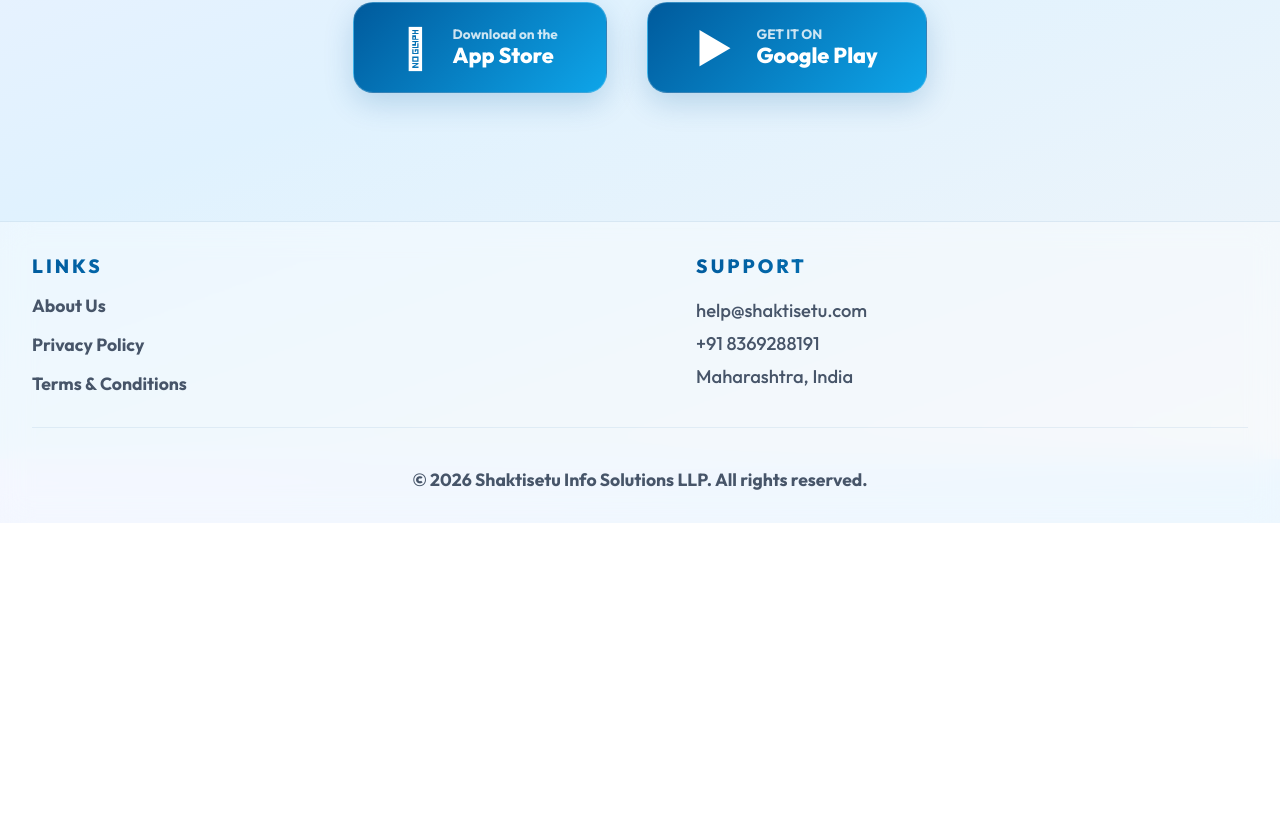
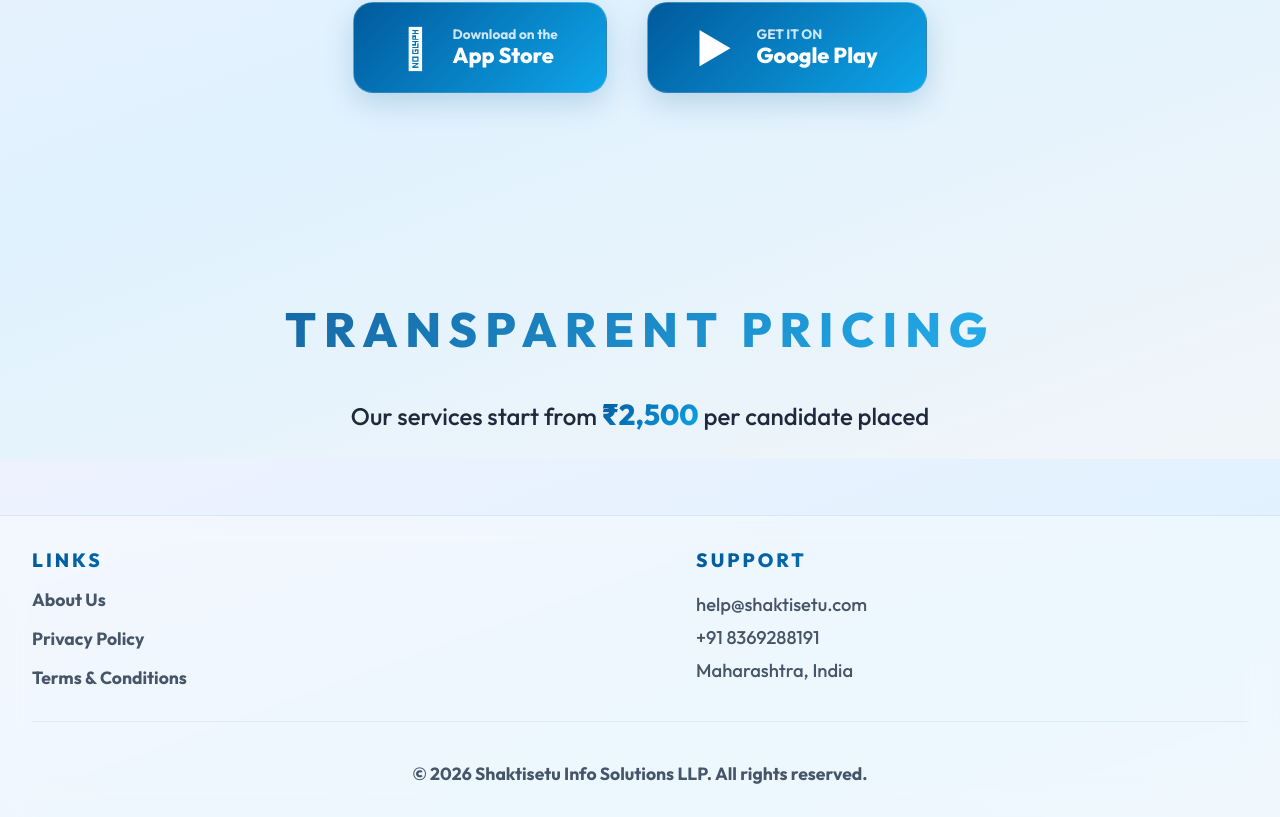
Before and after one commit to singhabhyudita/shaktisetu-home-v1, a React (Create React App) app: page / in a window 1280 px wide. Shown: the part 3541-4358 px from the top of the page. Before the commit the page ends 4064 px from the top, so only its background shows below. Built offline with nearby package versions, Linux system fonts and the light colour scheme; no server answers.

Commit message:
Release Build (#7)
* Clean sync: Applying dev changes on top of latest main

* onboarding testing done

* lint fix

* Add refund page

* test fix

* Add pricing and update refund policy

```diff
--- a/src/components/HomePage/HomePage.tsx
+++ b/src/components/HomePage/HomePage.tsx
@@ -4,6 +4,7 @@ import Mission from "./sections/Mission";
 import Features from "./sections/Features";
 import Testimonials from "./sections/Testimonials";
 import CTA from "./sections/CTA";
+import Pricing from "./sections/Pricing";
 import Clients from "./sections/Clients";
 import "./HomePage.css";
 
@@ -16,6 +17,7 @@ const HomePage: React.FC = () => {
       <Features />
       <Testimonials />
       <CTA />
+      <Pricing />
     </div>
   );
 };
--- /dev/null
+++ b/src/components/HomePage/sections/Pricing.css
@@ -0,0 +1,62 @@
+.pricing-section {
+  padding: 80px 20px;
+  background: var(--bg-primary);
+  display: flex;
+  justify-content: center;
+  align-items: center;
+  position: relative;
+  overflow: hidden;
+}
+
+.pricing-container {
+  max-width: 1200px;
+  width: 100%;
+}
+
+.pricing-content {
+  text-align: center;
+  padding: 0;
+  display: flex;
+  flex-direction: column;
+  align-items: center;
+  gap: 1rem;
+}
+
+.pricing-section .section-title-premium {
+  margin-bottom: 0px;
+  display: block;
+  /* Ensure it stays on its own line */
+}
+
+.pricing-text {
+  font-size: 1.5rem;
+  color: var(--text-light);
+  font-weight: 500;
+  line-height: 1.4;
+  max-width: 800px;
+  margin: 20px auto 0;
+}
+
+.pricing-text strong {
+  color: var(--primary-blue);
+  background: var(--brand-gradient);
+  -webkit-background-clip: text;
+  background-clip: text;
+  -webkit-text-fill-color: transparent;
+  font-weight: 900;
+  font-size: 1.8rem;
+}
+
+@media (max-width: 768px) {
+  .pricing-section {
+    padding: 60px 20px;
+  }
+
+  .pricing-content {
+    padding: 40px 24px;
+  }
+
+  .pricing-text {
+    font-size: 1.75rem;
+  }
+}
--- /dev/null
+++ b/src/components/HomePage/sections/Pricing.tsx
@@ -0,0 +1,21 @@
+import React from "react";
+import "./Pricing.css";
+
+const Pricing: React.FC = () => {
+  return (
+    <section className="pricing-section">
+      <div className="pricing-container">
+        <div className="pricing-content">
+          <h2 className="section-title-premium text-gradient">
+            Transparent Pricing
+          </h2>
+          <p className="pricing-text">
+            Our services start from <strong>₹2,500</strong> per candidate placed
+          </p>
+        </div>
+      </div>
+    </section>
+  );
+};
+
+export default Pricing;
--- a/src/data/siteContent.ts
+++ b/src/data/siteContent.ts
@@ -186,5 +186,9 @@ export const PRIVACY_CONTENT = [
 
 export const REFUND_CONTENT = [
   "Refund Policy",
-  "ShaktiSetu facilitates professional placements. A one-time placement fee (starting from ₹2,500 per job) applies upon successful hiring. This fee is non-refundable once the placement is confirmed and the service is rendered, except in cases of technical errors or double-billing. For any assistance, please reach out to us at help@shaktisetu.com.",
+  "ShaktiSetu facilitates professional placements. A one-time placement fee applies upon successful hiring.",
+  "1. GENERAL POLICY",
+  "This fee is non-refundable once the placement is confirmed and the service is rendered, except in cases of technical errors or double-billing. For any assistance, please reach out to us at help@shaktisetu.com.",
+  "2. DOUBLE-BILLING REFUNDS",
+  "In the event of double-billing, approved refunds will be processed and credited back to your original payment method within 7–10 business days.",
 ];
```
Also changed, not shown: src/components/Pages/OnboardingPage.css (+7 -6 lines), 2 other files (tests, documents, lock files or other folders).
